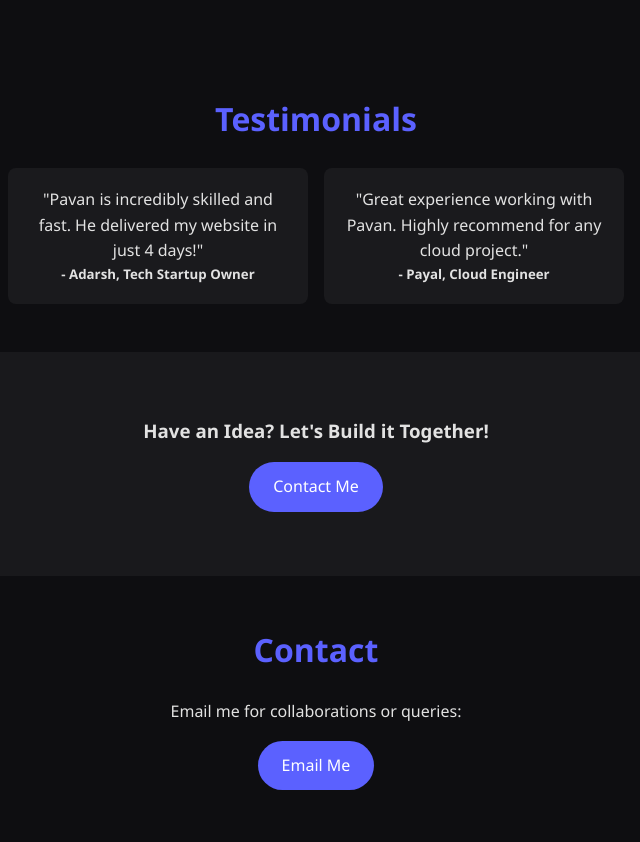
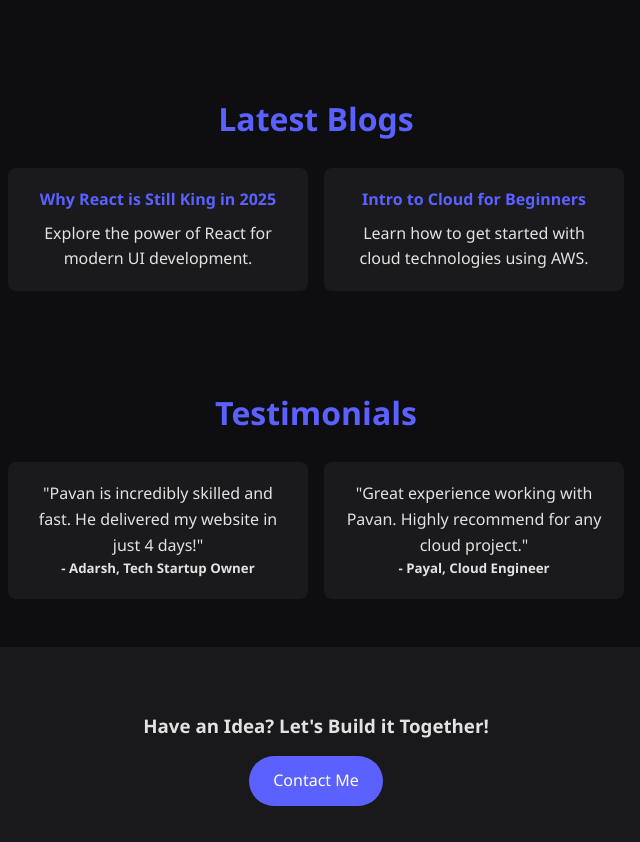
Before and after one commit to Pavan1080p/basic_portfolio_website, a plain HTML site: page index.html in a window 1280 px wide. Shown: the part 1384-2226 px from the top of the page, without its empty margins (324-964 px from the left). Drawn offline with Linux system fonts and the light colour scheme.

Commit message:
Add blog section

```diff
--- a/index.html
+++ b/index.html
@@ -84,6 +84,20 @@
       </div>
     </section>
 
+    <section id="blogs" class="section">
+      <h3>Latest Blogs</h3>
+      <div class="cards">
+        <div class="card">
+          <h4>Why React is Still King in 2025</h4>
+          <p>Explore the power of React for modern UI development.</p>
+        </div>
+        <div class="card">
+          <h4>Intro to Cloud for Beginners</h4>
+          <p>Learn how to get started with cloud technologies using AWS.</p>
+        </div>
+      </div>
+    </section>
+
     <section id="testimonials" class="section">
       <h3>Testimonials</h3>
       <div class="cards">
```
